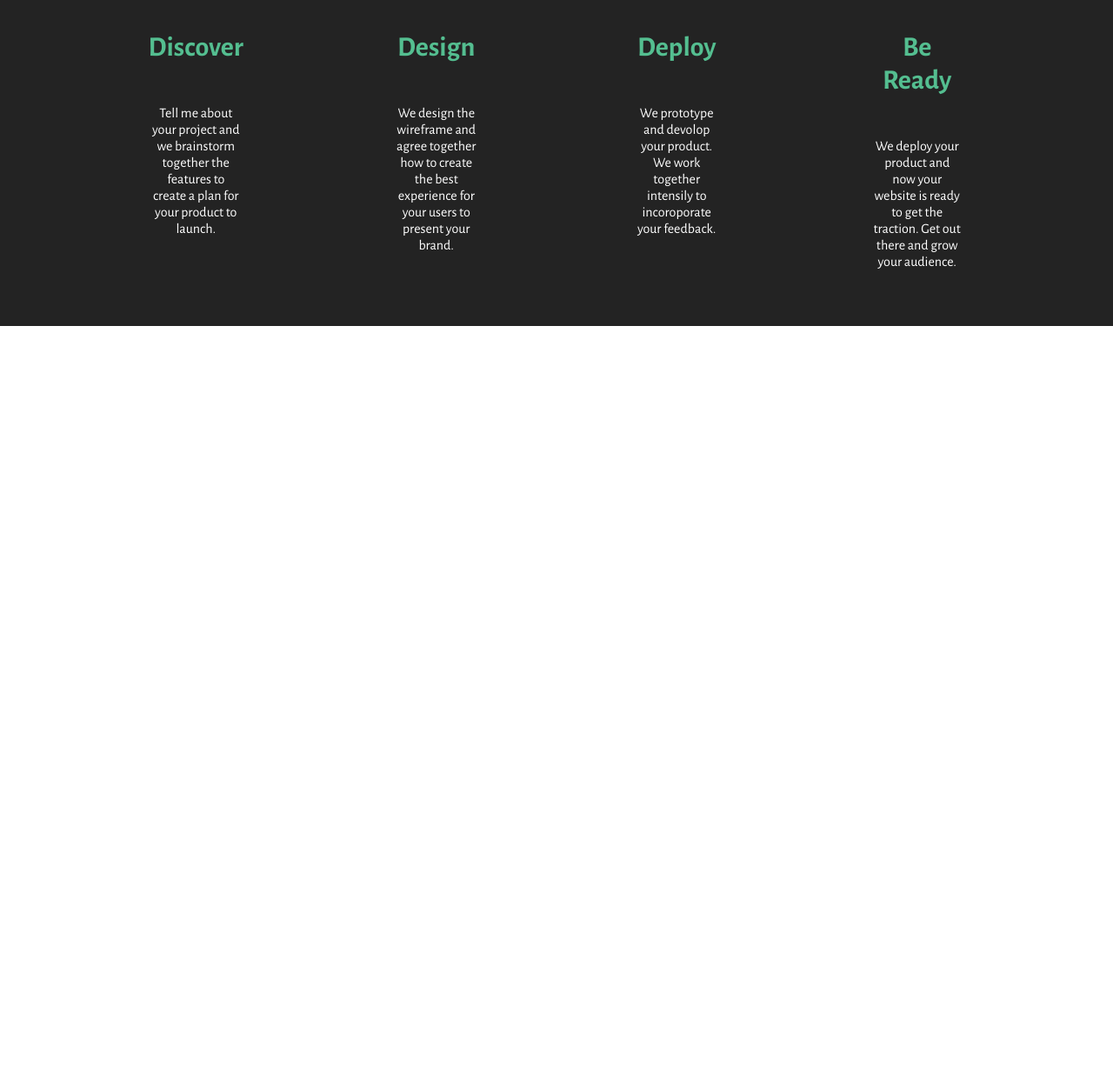
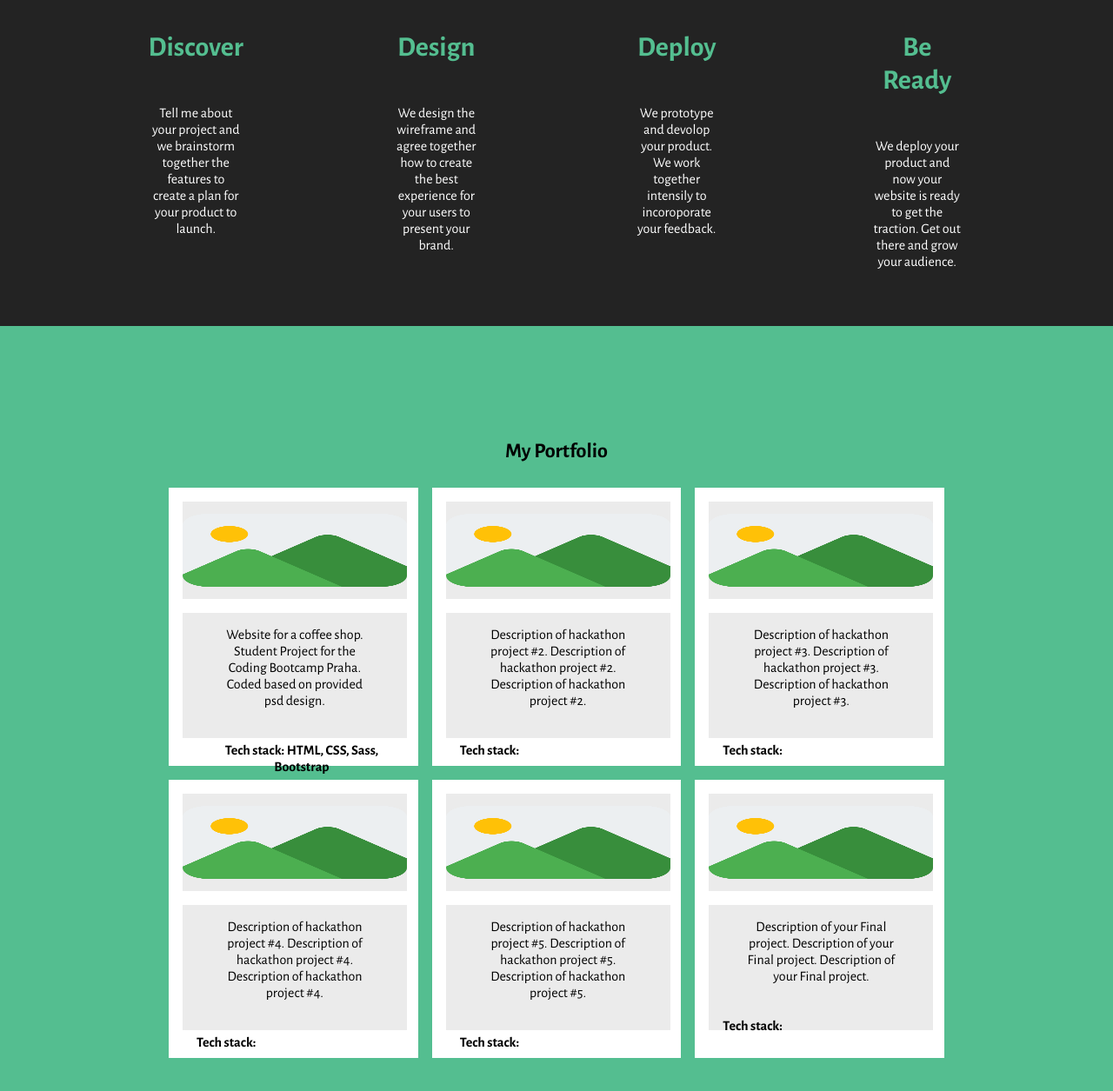
Before and after one commit to oliverbradleywells/aneta-profile, a website: page src/index.html in a window 1280 px wide. Shown: the part 285-1540 px from the top of the page at 87% size. Before the commit the page ends 800 px from the top, so only its background shows below. Drawn offline with nearby package versions, Linux system fonts and the light colour scheme; files that its build step writes are made by us from their sources.

Commit message:
added box_portfolio

```diff
--- a/src/index.html
+++ b/src/index.html
@@ -1,13 +1,16 @@
 <!DOCTYPE html>
 <html lang="en">
+
 <head>
     <meta charset="UTF-8">
     <meta name="viewport" content="width=device-width, initial-scale=1.0">
     <title>Aneta webbie</title>
     <link rel="stylesheet" href="/css/style.css">
     <link rel="preconnect" href="https://fonts.gstatic.com">
-    <link href="https://fonts.googleapis.com/css2?family=Alegreya+Sans:wght@100;300;400;500;700;900&display=swap" rel="stylesheet">
+    <link href="https://fonts.googleapis.com/css2?family=Alegreya+Sans:wght@100;300;400;500;700;900&display=swap"
+        rel="stylesheet">
 </head>
+
 <body>
     <div class="box box_top">
 
@@ -29,12 +32,14 @@
 
         <div class="stage stage_one">
             <h3>Discover</h3>
-            <p>Tell me about your project and we brainstorm together the features to create a plan for your product to launch.</p>
+            <p>Tell me about your project and we brainstorm together the features to create a plan for your product to
+                launch.</p>
         </div>
 
         <div class="stage stage_two">
             <h3>Design</h3>
-            <p>We design the wireframe and agree together how to create the best experience for your users to present your brand.</p>
+            <p>We design the wireframe and agree together how to create the best experience for your users to present
+                your brand.</p>
         </div>
 
         <div class="stage stage_three">
@@ -44,10 +49,72 @@
 
         <div class="stage stage_four">
             <h3>Be Ready</h3>
-            <p>We deploy your product and now your website is ready to get the traction. Get out there and grow your audience.</p>
+            <p>We deploy your product and now your website is ready to get the traction. Get out there and grow your
+                audience.</p>
         </div>
 
     </div>
 
+    <div class="box box_portfolio">
+        <h2>My Portfolio</h2>
+
+        <div class="projects_container">
+            <div class="project project_one">
+                <img src="/img/placeholder.png" alt="project 1">
+                <div class="project_text">
+                    <p>Website for a coffee shop. Student Project for the Coding Bootcamp Praha. Coded based on provided psd design.</p>
+                    <h4>Tech stack: HTML, CSS, Sass, Bootstrap</h4>
+                </div>
+            </div>
+
+            <div class="project project_two">
+                <img src="/img/placeholder.png" alt="project 2">
+
+                <div class="project_text">
+                    <p>Description of hackathon project #2. Description of hackathon project #2. Description of hackathon project #2.</p>
+                    <h4>Tech stack:</h4>
+                </div>
+            </div>
+
+            <div class="project project_three">
+                <img src="/img/placeholder.png" alt="project 3">
+
+                <div class="project_text">
+                    <p>Description of hackathon project #3. Description of hackathon project #3. Description of hackathon project #3.</p>
+                    <h4>Tech stack:</h4>
+                </div>
+            </div>
+
+            <div class="project project_four">
+                <img src="/img/placeholder.png" alt="project 4">
+
+                <div class="project_text">
+                    <p>Description of hackathon project #4. Description of hackathon project #4. Description of hackathon project #4.</p>
+                    <h4>Tech stack:</h4>
+                </div>
+            </div>
+
+            <div class="project project_five">
+                <img src="/img/placeholder.png" alt="project 5">
+
+                <div class="project_text">
+                    <p>Description of hackathon project #5. Description of hackathon project #5. Description of hackathon project #5.</p>
+                    <h4>Tech stack:</h4>
+                </div>
+            </div>
+
+            <div class="project project_final">
+                <img src="/img/placeholder.png" alt="project final">
+
+                <div class="project_text">
+                    <p>Description of your Final project. Description of your Final project. Description of your Final project.</p>
+                    <h4>Tech stack:</h4>
+                </div>
+            </div>
+
+        </div>
+    </div>
+
 </body>
+
 </html>
--- a/src/scss/style.scss
+++ b/src/scss/style.scss
@@ -66,4 +66,59 @@ body {
             }
         }
     }
+
+    .box_portfolio {
+        display: flex;
+        flex-direction: column;
+        width: 100%;
+        height: 60em;
+        background-color: #54be90;
+        text-align: center;
+        justify-content: center;
+        align-items: center;
+
+        .projects_container {
+            display: flex;
+            flex-direction: row;
+            flex-wrap: wrap;
+            justify-content: center;
+            width: 80%;
+
+            .project {
+                background: #ffffff;
+                width: 28%;
+                margin: 0.5em;
+                height: 20em;
+                display: flex;
+                flex-direction: column;
+
+                img {
+                   width: 90%;
+                   height: 35%;
+                   background-color: #ebebeb;
+                  margin: 1em 1em 1em 1em;
+                }
+
+                .project_text {
+                    width: 90%;
+                    height: 45%;
+                    background-color: #ebebeb;
+                    margin: 0 1em 1em 1em;
+                   display: flex;
+                   flex-direction: column;
+                   align-items: center;
+                    p {
+                        width: 70%;
+                    }
+                    h4 {
+                        align-self: flex-start;
+                        margin-left: 1em;
+                        font-weight: 900;
+                    }
+                }
+
+
+            }
+        }
+    }
 }
```
Also changed, not shown: src/img/placeholder.png (added).
